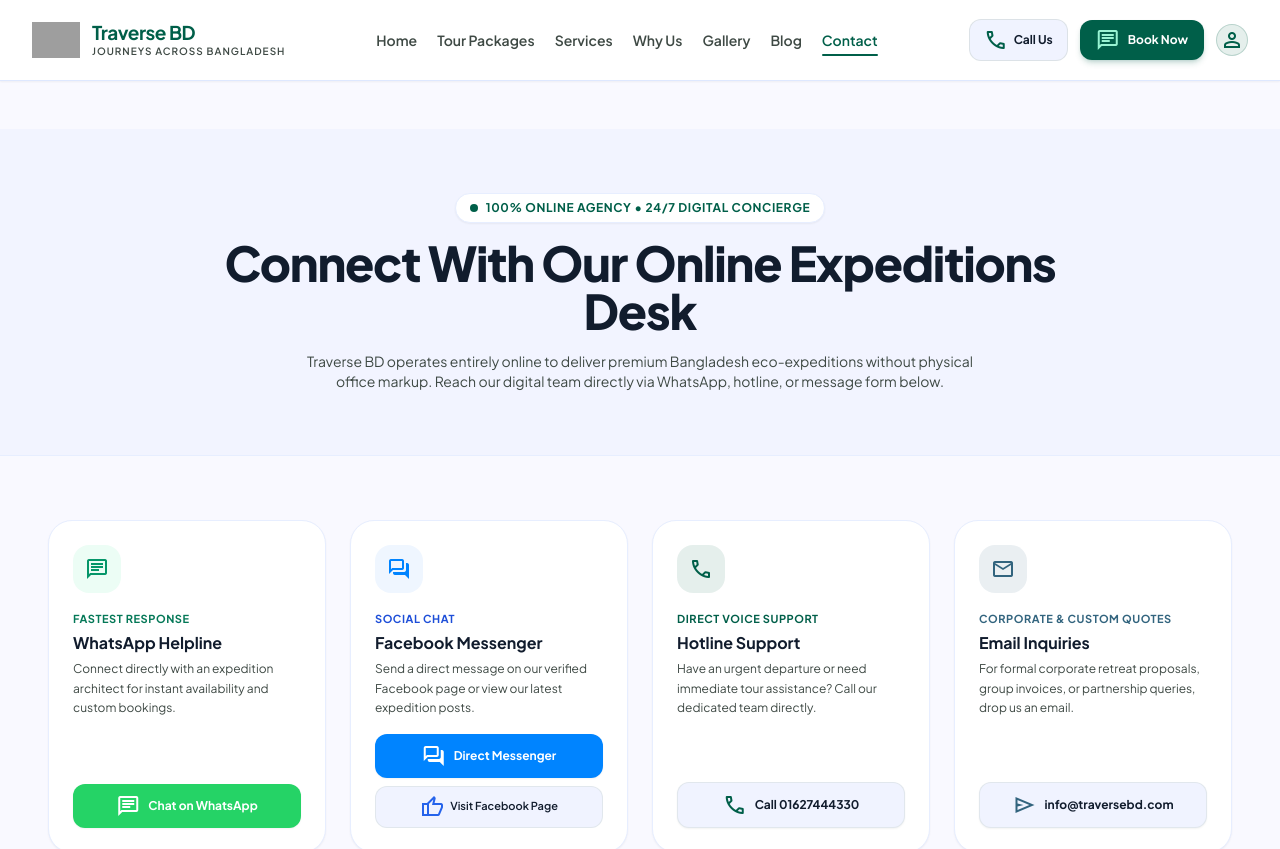
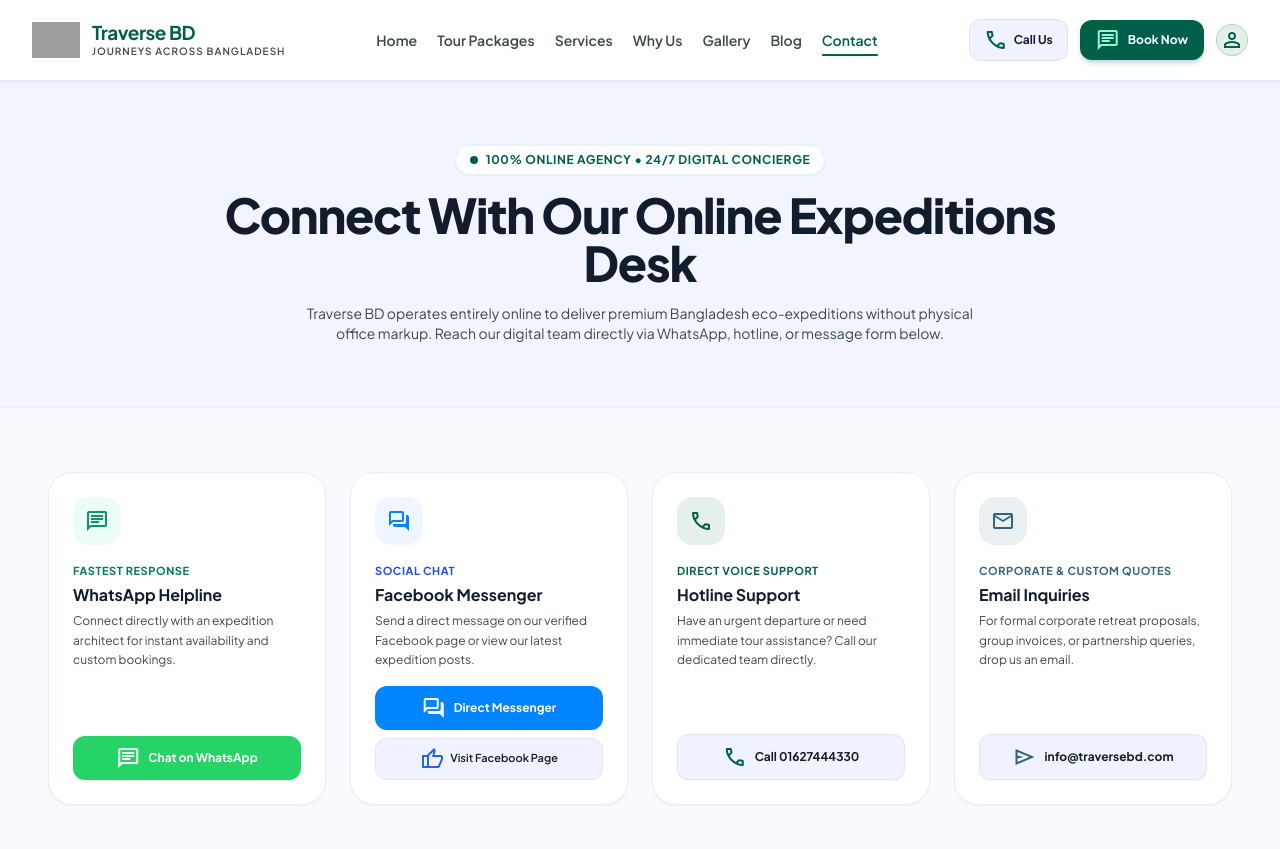
Before and after one commit to pointfex-hq/TraverseBD, a Next.js app: page /contact in a window 1280 px wide. Shown: the top 849 px of the page. Built offline with nearby package versions, Linux system fonts and the light colour scheme; grey boxes are pictures that could not be loaded.

Commit message:
fix(contact): remove top padding gap under navbar

```diff
--- a/frontend/views/ContactView.tsx
+++ b/frontend/views/ContactView.tsx
@@ -46,7 +46,7 @@ export default function ContactView() {
   ];
 
   return (
-    <main className="space-y-12 sm:space-y-16 pb-24 pt-8 sm:pt-12 bg-surface">
+    <main className="space-y-12 sm:space-y-16 pb-24 bg-surface">
       {/* 1. HERO HEADER */}
       <section className="bg-surface-container-low/70 border-b border-surface-container py-12 sm:py-16 px-6 lg:px-12">
         <div className="max-w-4xl mx-auto text-center space-y-4">
```
